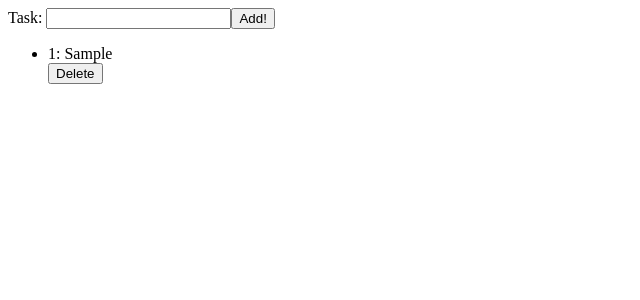
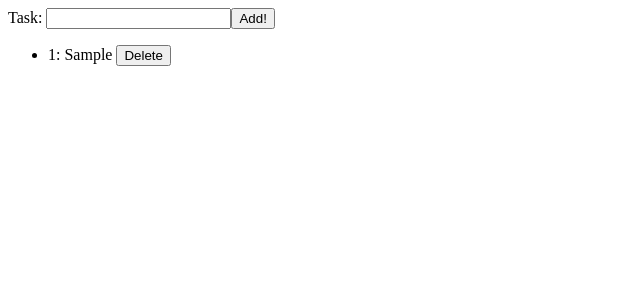
Before and after one commit to crespire/js-task-app, a React (Create React App) app: page / in a window 1280 px wide. Both pictures are taken after typing "Sample" into the empty fields and a click on the input "Add!". Shown: the top 300 px of the page, without its empty margins (0-640 px from the left). Built offline with nearby package versions, Linux system fonts and the light colour scheme.

Commit message:
Remove key on list item

```diff
--- a/src/components/Task.js
+++ b/src/components/Task.js
@@ -5,10 +5,7 @@ class Task extends Component {
     const { order, task, handleDelete } = this.props;
 
     return (
-      <div>
-        <li key={task.id}>{order}: {task.text}</li>
-        <button onClick={(event) => { handleDelete(event, order); }}>Delete</button>
-      </div>
+      <li>{order}: {task.text} <button onClick={(event) => { handleDelete(event, order); }}>Delete</button></li>
     );
   }
 }
```
